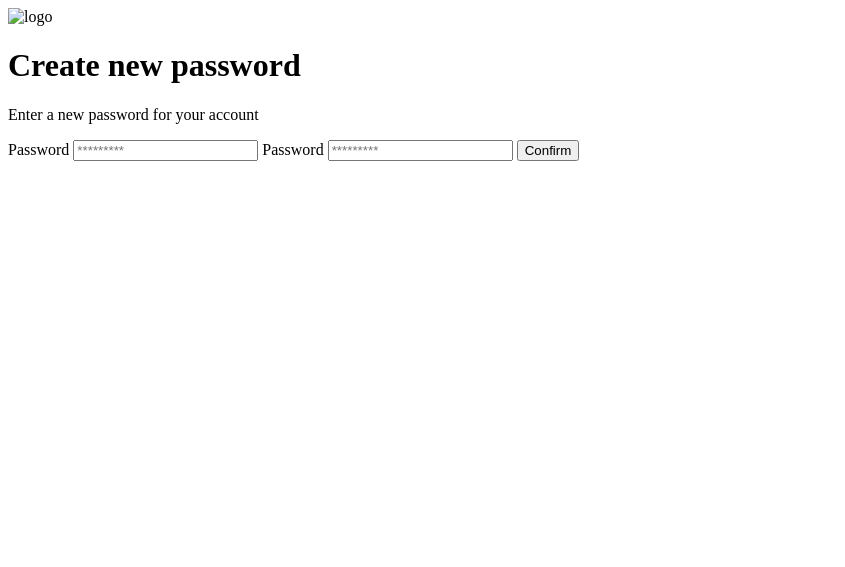
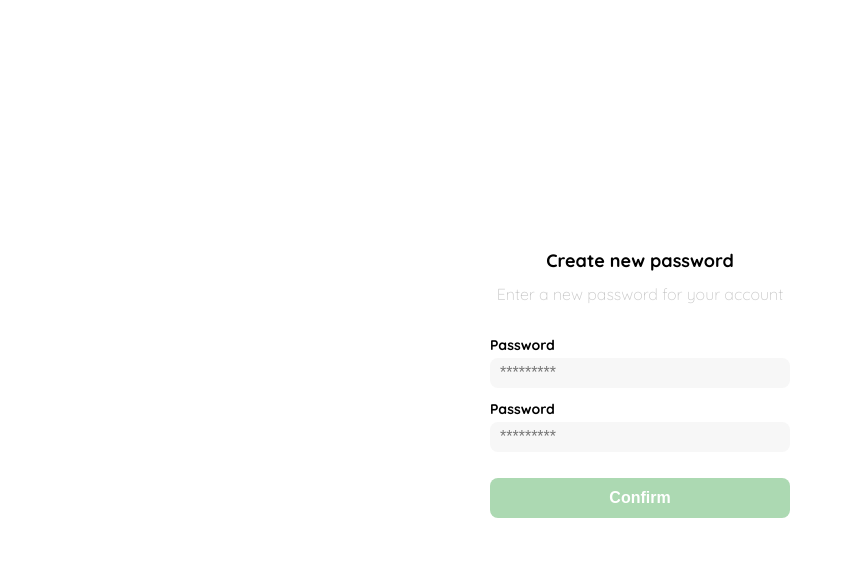
Before and after one commit to luca-cr/EscuelaJavascript, a plain HTML site: page clase1.html in a window 1280 px wide. Shown: the whole page, without its empty margins (0-845 px from the left). Drawn offline with Linux system fonts and the light colour scheme.

Commit message:
clase 6 agregamos 1 css y las imagenes

```diff
--- a/CSS/estilo1.css
+++ b/CSS/estilo1.css
@@ -0,0 +1,96 @@
+:root{
+    --white: #FFFFFF;
+    --black: #000000;
+    --dark: #232830;
+    --very-light-pink: #C7C7C7;
+    --text-input-field: #F7F7F7;
+    --hospital-green: #ACD9B2;
+    --sm: 14px;
+    --md: 16px;
+    --lg: 18px;
+}
+
+body{
+    margin: 0;
+    font-family: 'Quicksand', sans-serif;
+}
+
+.login{
+    width: 100%;
+    height: 100vh;
+    display: grid;
+    place-items: center;
+}
+
+.form-container {
+    display: grid;
+    grid-template-rows: auto 1fr auto;
+    width: 300px; /*determinamos el ancho del contenido*/
+}
+
+.logo{
+    width: 150px;
+    margin-bottom: 48px; /*determinamos la separacion inferior*/
+    justify-self: center;
+    display: none;
+}
+
+.title {
+    font-size: var(--lg);
+    margin-bottom: 12px; /*determinamos la separacion inferior*/
+    text-align: center;
+
+}
+
+.subtitle{
+
+color: var(--very-light-pink);
+font-size: var(--md);
+font-weight: 300;
+margin-top: 0; /* determinamos la separacion superior*/
+margin-bottom: 32px; /*determinamos la separacion inferior*/
+text-align: center;
+}
+
+.form{
+    display: flex;
+    flex-direction: column;
+}
+
+.label {
+    font-size: var(--sm);
+    font-weight: bold;
+    margin-bottom: 4px;
+}
+
+.input{
+    background-color: var(--text-input-field);
+    border: none;
+    border-radius: 8px;
+    height: 30px; /*determinamos la altura del elemento*/
+    font-size: var(--md);
+    padding: 10px;
+    margin: 0 0 12px 0;
+}
+
+.primary-button{
+    background-color: var(--hospital-green);
+    border-radius: 8px;
+    border: none;
+    color: var(--white);
+    width: 100%; /*determinamos el espacio que ocupará a lo ancho*/
+    height: 40px; /*determinamos altura */
+    font-size: var(--md);
+    font-weight: bold;
+}
+
+.login-button{
+    margin-top: 14px;
+    margin-bottom: 30px;
+}
+
+@media (max-width: 640px) {
+    .logo{
+        display: block;
+    }
+}
--- a/clase1.html
+++ b/clase1.html
@@ -3,16 +3,19 @@
     <meta charset="UTF-8">
     <meta http-equiv="X-UA-Compatible" content="IE=edge">
     <meta name="viewport" content="width=device-width, initial-scale=1.0">
+    <link rel="preconnect" href="https://fonts.googleapis.com">
+  <link rel="preconnect" href="https://fonts.gstatic.com" crossorigin="">
+  <link href="https://fonts.googleapis.com/css2?family=Quicksand:wght@300;500;700&amp;display=swap" rel="stylesheet">
     <title>Document</title>
     <link rel="stylesheet" href="CSS/estilo1.css">
 </head>
 <body>
     <div class="login">
         <div class="form-container">
-            <img src="" alt="logo" class="logo">
+            <img src="./imagenes/Logos/logo_yard_sale.svg" alt="logo" class="logo">
 
             <h1 class="title">Create new password</h1>
-            <p>Enter a new password for your account</p>
+            <p class="subtitle">Enter a new password for your account</p>
 
             <form action="/" class="form">
                 <label for="password" class="label">Password</label>
```
